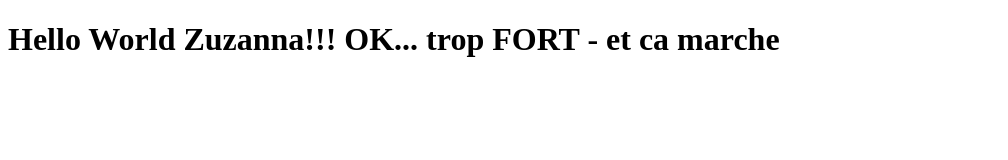
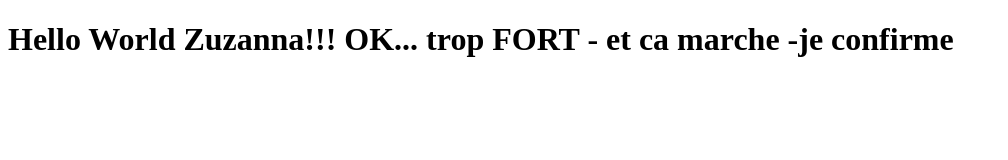
Before and after one commit to Zuzanna06/test-git, a plain HTML site: page index.html in a window 1280 px wide. Shown: the whole page, without its empty margins (0-1008 px from the left). Drawn offline with Linux system fonts and the light colour scheme.

Commit message:
Update index.html
je confirme

```diff
--- a/index.html
+++ b/index.html
@@ -8,7 +8,7 @@
 </head>
 <body>
     <h1>
-    Hello World Zuzanna!!! OK... trop FORT - et ca marche
+    Hello World Zuzanna!!! OK... trop FORT - et ca marche -je confirme
     </h1>
 </body>
 </html>
```
